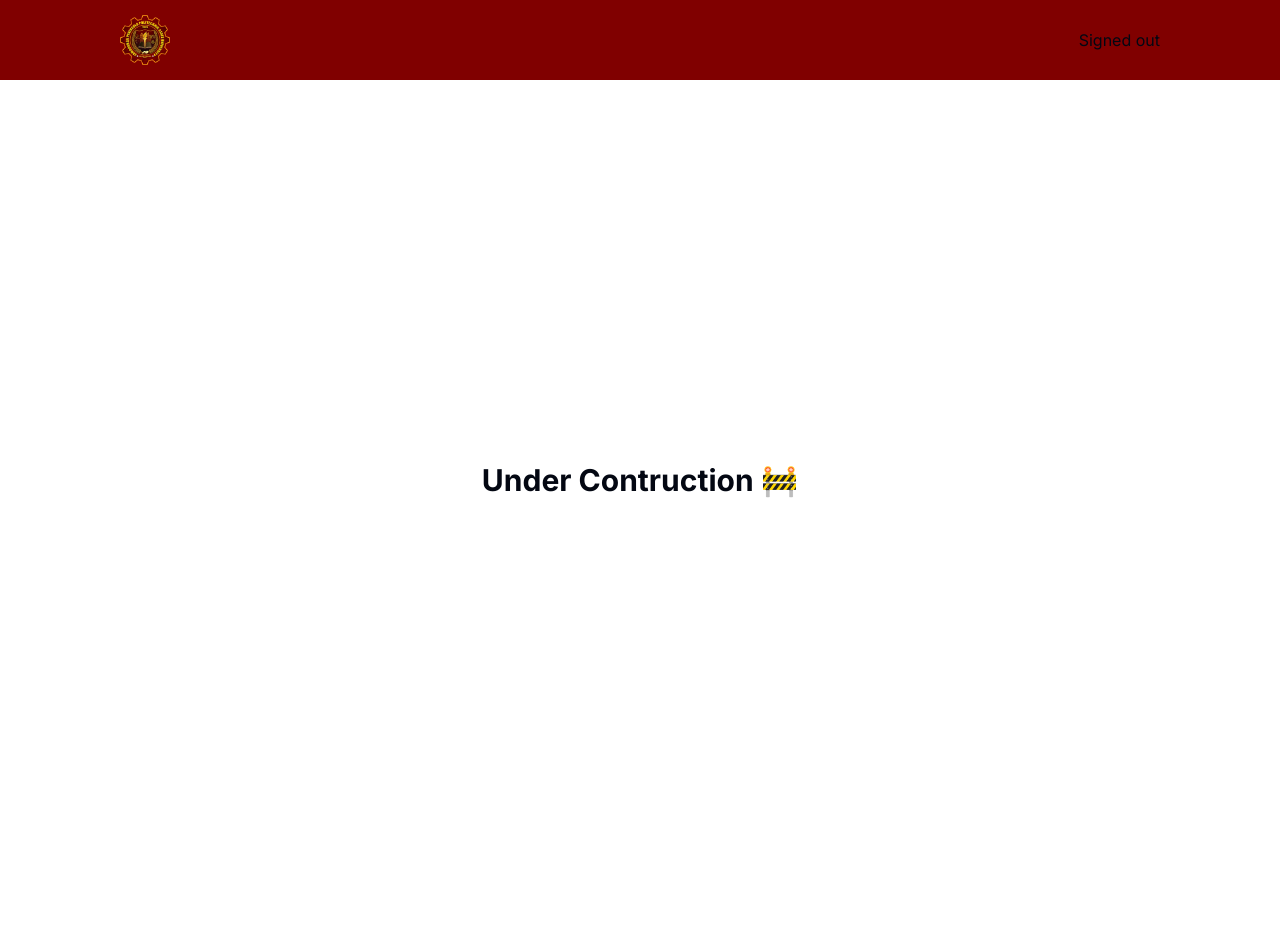
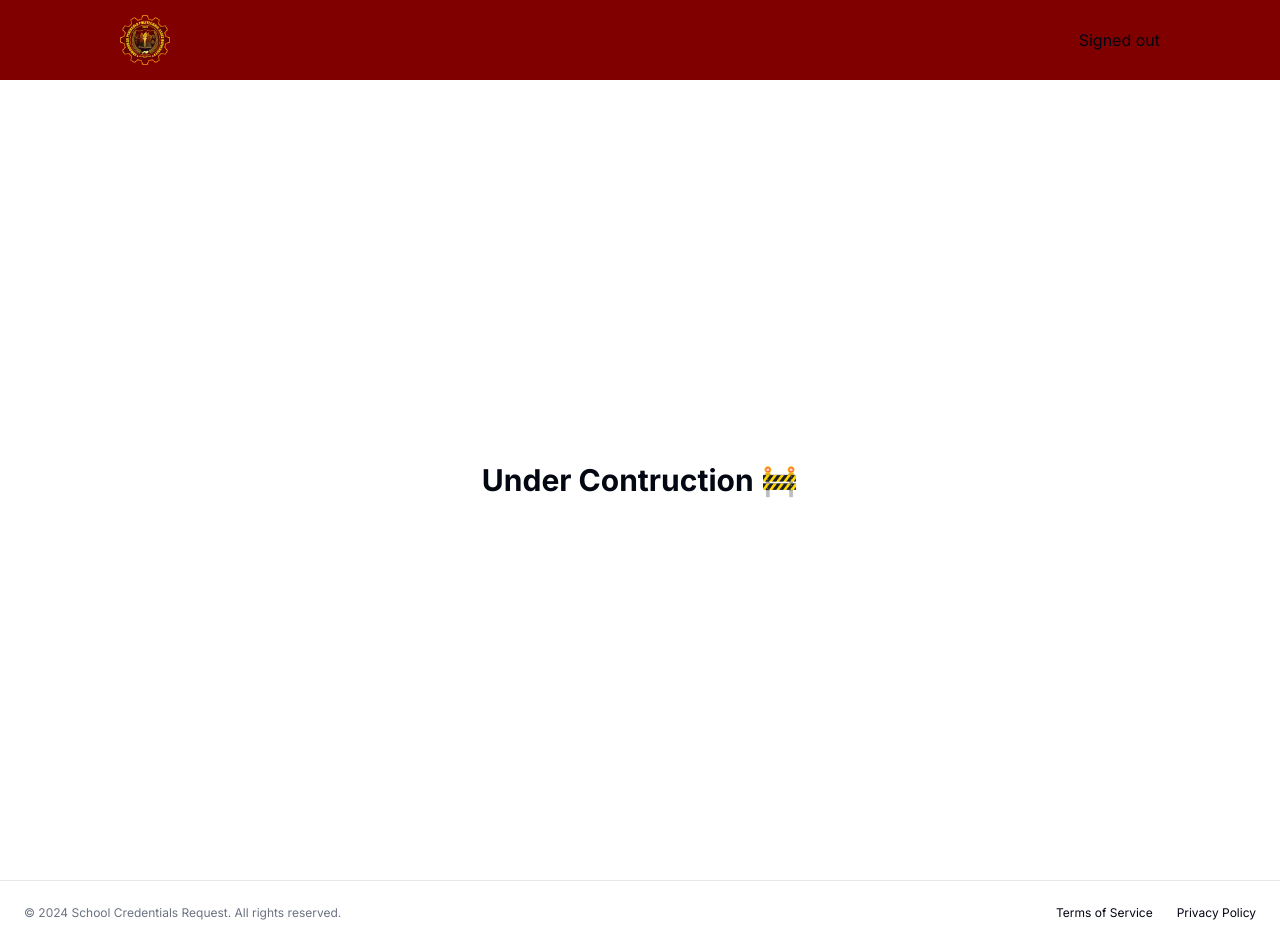
Before and after one commit to hplar05/zzpsu-school-credential-request, a Next.js app: page /dashboard in a window 1280 px wide. Before the commit the page ends 880 px from the top, so only its background shows below. Built offline with nearby package versions, Linux system fonts and the light colour scheme; no server answers.

Commit message:
update: minimal

```diff
--- a/app/dashboard/layout.tsx
+++ b/app/dashboard/layout.tsx
@@ -1,4 +1,5 @@
 import { UserNavbar } from "@/app/dashboard/_components/navBar";
+import { Footer } from "@/components/Footer";
 
 export const metadata = {
   title: "Next.js",
@@ -15,6 +16,7 @@ export default function RootLayout({
       <body>
         <UserNavbar />
         {children}
+        <Footer />
       </body>
     </html>
   );
```
